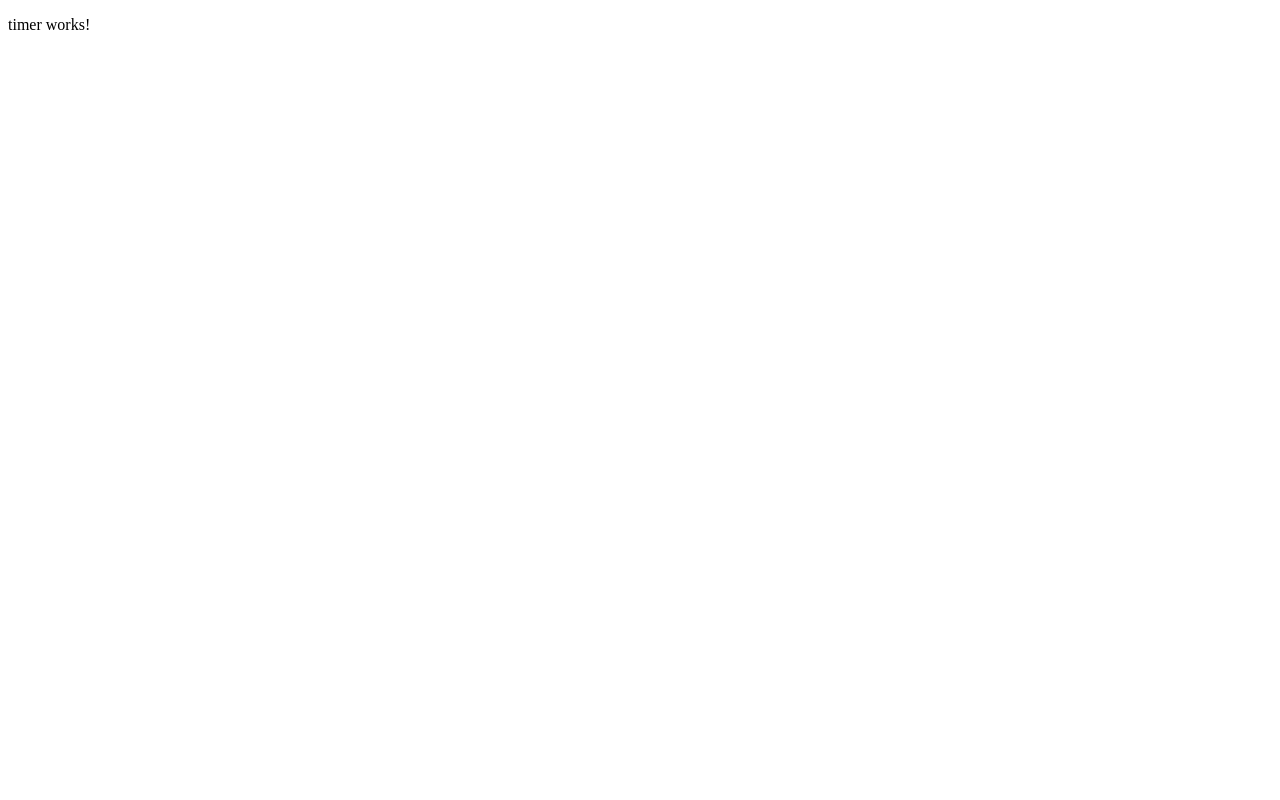
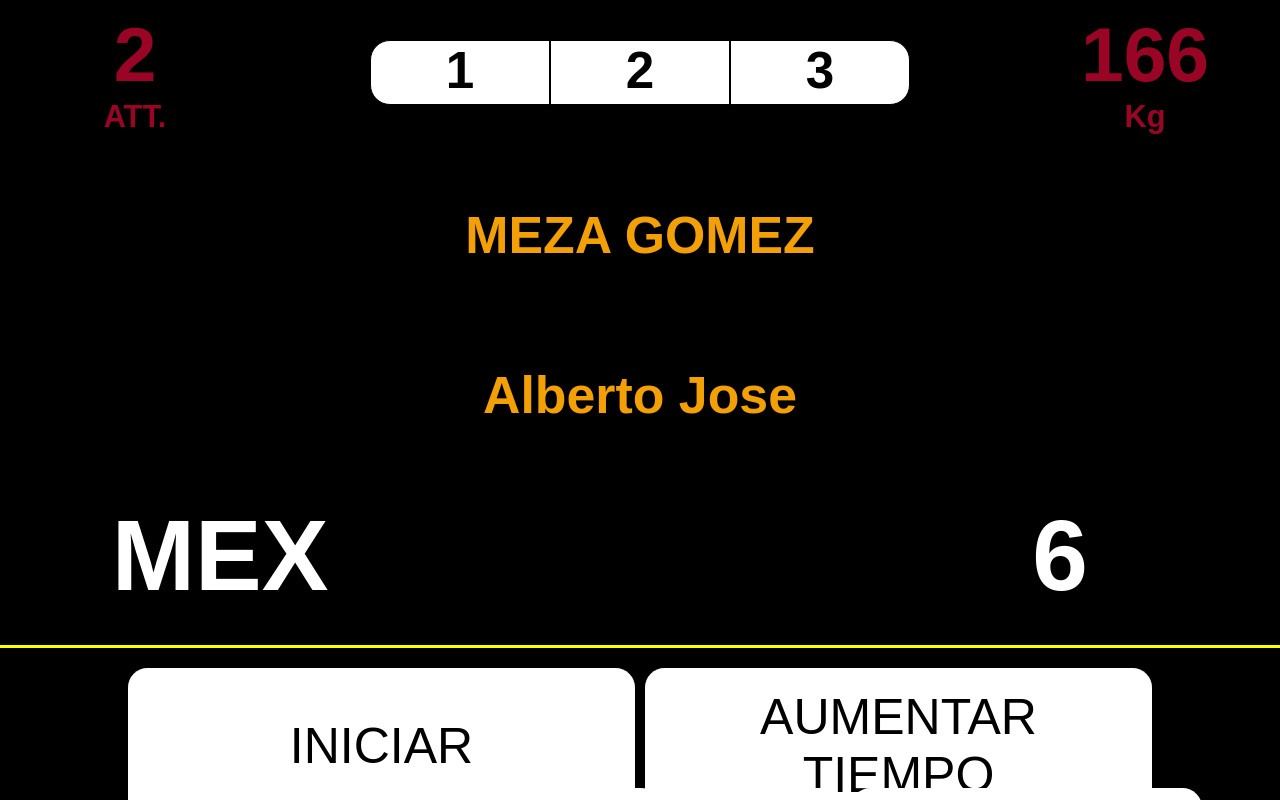
Before and after one commit to WilmerMaza/Fundo-Frontend, an Angular app: page /Timer in a window 1280 px wide. Built offline with nearby package versions, Linux system fonts and the light colour scheme.

Commit message:
Adelanto1

```diff
--- a/src/app/view/Timer/timer.component.html
+++ b/src/app/view/Timer/timer.component.html
@@ -1 +1,77 @@
-<p>timer works!</p>
+<section class="marcador">
+    <div class="container-marcador">
+        <div class="cabezera-grid-container">
+            <div class="grid-item1">
+                <div class="parte-superior">2</div>
+                <div class="parte-inferior small-text">ATT.</div>
+            </div>
+            <div class="grid-item2">
+                <div class="parte parte1">1</div>
+                <div class="parte">2</div>
+                <div class="parte parte3">3</div>
+            </div>
+            <div class="grid-item3">
+                <div class="parte-superior">166</div>
+                <div class="parte-inferior small-text">Kg</div>
+            </div>
+
+          </div>
+
+          <div class=" informacion">
+
+            <div class="text">
+              <h1 class="nombre">MEZA GOMEZ</h1>
+              <h2 class="nombre2"> Alberto Jose</h2>
+            </div>
+
+          </div>
+
+          <div class="tercera-parte">
+            <div class="tercera-parte__grid">
+              <div class="nombre-pais"> MEX</div>
+              <div class="bandera"></div>
+              <div class="numero-jugador"> 6 </div>
+            </div>
+          </div>
+
+          <!-- Segunda parte noton iniciar y aumentar tiempo-->
+           <div class="Botones">
+            <hr class="Linea-amarilla">
+
+            <div class="grid-container">
+                <div class="grid-item">
+                    <button class="boton-iniciar">INICIAR</button>
+                </div>
+                <div class="grid-item">
+                    <button class="boton-aumentartiempo">AUMENTAR TIEMPO</button>
+                </div>
+
+            </div>
+           <!-- Botones pequeños-->
+
+            <div class="grid-container-control">
+                <div class="grid-item__btn">
+                    <button class="boton">Botón 1</button>
+                </div>
+                <div class="grid-item__btn">
+                    <button class="boton">Botón 2</button>
+                </div>
+                <div class="grid-item__btn">
+                    <button class="boton">Botón 3</button>
+                </div>
+                <div class="grid-item__btn">
+                    <button class="boton">Botón 4</button>
+                </div>
+                <div class="grid-item__btn">
+                    <button class="boton">Botón 5</button>
+                </div>
+                <div class="grid-item__btn">
+                    <button class="boton">Botón 6</button>
+                </div>
+            </div>
+
+
+          </div>
+        </div>
+
+</section>
--- a/src/app/view/Timer/timer.component.scss
+++ b/src/app/view/Timer/timer.component.scss
@@ -0,0 +1,179 @@
+*{
+    margin: 0;
+    padding: 0;
+    box-sizing: border-box;
+    font-family: 'Montserrat', sans-serif; /* Aplica la fuente a todos los elementos */
+    }
+
+body{
+    margin: 0;
+    }
+    .container-marcador {
+    position: fixed; /* Cambiado a fixed para que ocupe toda la pantalla */
+    top: 0;
+    left: 0;
+    width: 100vw; /* Ajustado al 100% del ancho de la ventana */
+    height: 100vh; /* Ajustado al 100% del alto de la ventana */
+    background: #000000;
+    box-shadow: 0px 4px 4px rgba(0, 0, 0, 0.25);
+    }
+
+    .cabezera-grid-container {
+        display: grid;
+        grid-template-columns: 1fr 2fr 1fr; /* 3 columnas de tamaños proporcionales */
+        grid-gap: 100px; /* Espacio entre las celdas */
+        width: 100%; /* Ajustado al 100% del ancho del contenedor */
+        grid-template-rows: max-content;
+
+    }
+
+    .grid-item1, .grid-item3 {
+        font-weight: 600;
+        font-size: 6vw;
+        text-align: center;
+        color: #9A0525;
+        display: grid;
+        grid-template-rows: 1fr auto; /* Dos filas, la primera flexible, la segunda ajustada al contenido */
+        padding: 10px;
+    }
+
+    .grid-item1 .small-text, .grid-item3 .small-text {
+        font-size: 0.4em; /* Tamaño de fuente más pequeño */
+        align-self: end; /* Alinea la sección inferior al final del contenedor */
+    }
+
+    .grid-item2 {
+        width: auto; /* Ancho del rectángulo */
+        height: 45%; /* Alto del rectángulo */
+        position: relative;
+        display: flex;
+        align-self: center;
+    }
+
+    .parte {
+        width: calc(100% / 3); /* Ancho de cada parte, dividiendo el rectángulo en 3 */
+        height: auto; /* Altura de cada parte, igual a la altura del rectángulo */
+        border: 1px solid black; /* Borde para visualización */
+        background-color: white;
+        text-align: center;
+        justify-self: center;
+        font-weight: 600;
+        font-size: 4vw;
+    }
+
+      .parte1 {
+        border-top-left-radius: 20px; /* Redondear esquina superior izquierda */
+        border-bottom-left-radius: 20px; /* Redondear esquina inferior izquierda */
+      }
+
+      .parte3{
+        border-top-right-radius: 20px; /* Redondear esquina superior izquierda */
+        border-bottom-right-radius: 20px; /* Redondear esquina inferior izquierda */
+      }
+
+
+      .text{
+
+    font-weight: 700;
+    font-size: 2.7vw;
+    line-height: 160px;
+    text-align: center;
+    color: #F3A006;
+    display: grid;
+    grid-template-rows: 1fr auto;
+    padding: 10px;
+
+      }
+
+      .informacion{
+        display: flex;
+        justify-content: center;
+        align-items: center;
+      }
+
+
+    .tercera-parte__grid {
+        display: grid; /* Utilizar CSS Grid */
+        grid-template-columns: repeat(3, 1fr); /* Tres columnas de igual tamaño */
+        grid-gap: 20px; /* Espacio entre las celdas */
+        padding: 20px; /* Espaciado interno opcional */
+
+    }
+
+    .nombre-pais, .bandera, .numero-jugador {
+       // border: 1px solid red;  /*Añadir borde para visualización */
+        height: 100px; /* Altura para visualización */
+        display: flex;
+        justify-content: center;
+        align-items: center;
+        font-size: clamp(100px, 10vh, 200px); /* Ajustar tamaño de fuente para visualización */
+        color:white;
+       font-weight: 600;
+       line-height: 183px;
+       text-align: center;
+    }
+
+    .Botones{
+        .Linea-amarilla{
+            border: none;
+            border-top: 3px solid yellow; /* Cambia el grosor según sea necesario */
+            margin: 20px 0;
+            width: 100%;
+           // padding: 20%;
+        }
+
+        .grid-container {
+            display: grid;
+            grid-template-columns: 1fr 1fr; /* Dos columnas de igual tamaño */
+            grid-template-rows: auto; /* Una fila que se ajusta automáticamente al contenido */
+            gap: 10px; /* Espacio entre celdas */
+            width: 80%; /*Ancho del contenedor en porcentaje del viewport */
+            margin: 0 auto; /* Centrar el contenedor horizontalmente */
+            height: clamp(100px, 10vh, 200px);
+        }
+        .grid-item {
+           background-color: white;
+            padding: 20px; /* Espaciado interno */
+            border-radius: 19.4625px;
+
+        }
+        .boton-iniciar, .boton-aumentartiempo{
+            width: 100%; /* El botón ocupa todo el espacio de la celda */
+            height: 100%; /* El botón ocupa toda la altura de la celda */
+            border: none; /* Sin borde */
+            color: black; /* Color del texto del botón */
+            font-size: 16px; /* Tamaño de fuente del botón */
+            cursor: pointer; /* Cambia el cursor al pasar sobre el botón */
+            font-size: clamp(50px, 5vh, 100px);
+            background-color: transparent;
+        }
+    }
+
+    .grid-container-control {
+        display: grid;
+        grid-template-columns: repeat(6, 1fr); /* Seis columnas de igual tamaño */
+        gap: 10px; /* Espacio entre las celdas */
+        width: 80%; /* Ancho del contenedor en porcentaje del viewport */
+        margin: 0 auto; /* Centrar el contenedor horizontalmente */
+        height: clamp(50px, 5vh, 100px);
+        margin-top: 20px;
+        .grid-item__btn{
+            display: flex;
+            justify-content: center;
+            align-items: center;
+            background-color: white;
+            padding: 20px; /* Espaciado interno */
+            border-radius: 19.4625px;
+        }
+        .boton{
+            width: 100%; /* El botón ocupa todo el espacio de la celda */
+            height: 100%; /* El botón ocupa toda la altura de la celda */
+            border: none; /* Sin borde */
+            color: black; /* Color del texto del botón */
+            font-size: 16px; /* Tamaño de fuente del botón */
+            cursor: pointer; /* Cambia el cursor al pasar sobre el botón */
+            font-size: clamp(50px, 5vh, 100px);
+            background-color: transparent;
+        }
+
+    }
```
